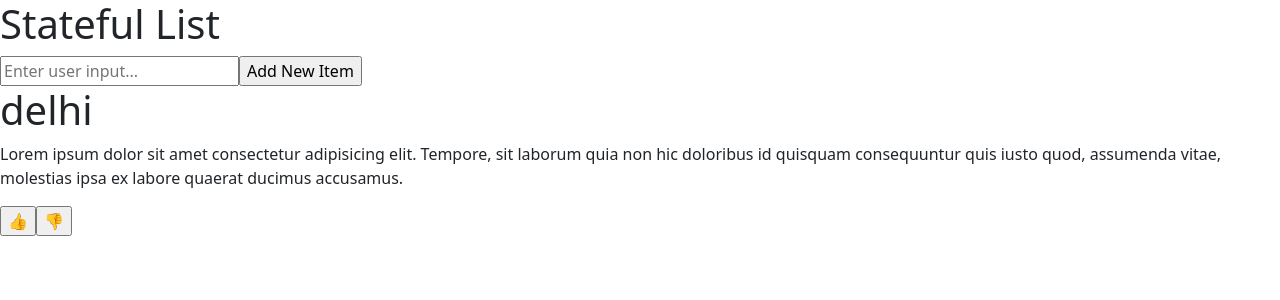
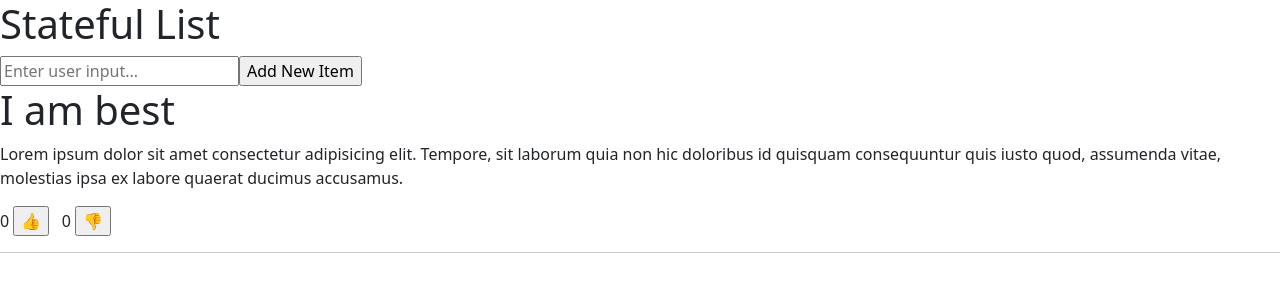
Before and after one commit to tejaswakchaure/react-fourth-app, a React (Create React App) app: page / in a window 1280 px wide. Shown: the top 300 px of the page. Built offline with nearby package versions, Linux system fonts and the light colour scheme.

Commit message:
like dilike counter

```diff
--- a/src/App.js
+++ b/src/App.js
@@ -11,7 +11,9 @@ function App() {
 
 function ListDemo() {
   let inputRef = useRef();
-  let [list, setList] = useState(["delhi"]);
+  let [list, setList] = useState(["I am best"]);
+  let[counter,setCounter] = useState(0);
+  let[counter2,setCounter2] = useState(0);
 
   let addItemAction = () => {
     // console.log(inputRef.current);
@@ -24,6 +26,16 @@ function ListDemo() {
     inputRef.current.value = "";
   };
 
+  let Likeme = () =>{
+    counter = counter +1;
+    setCounter(counter);
+
+  };
+  let disLikeMe = () =>{
+    counter2 = counter2 +1;
+    setCounter2(counter2);
+
+  };
   return (
     <>
       <input
@@ -46,8 +58,10 @@ function ListDemo() {
             ducimus accusamus.
           </p>
           <div>
-            <input type="button" value="&#128077;" />
-            <input type="button" value="&#128078;" />
+            {counter}&nbsp;<input type="button" value="&#128077;" onClick={Likeme} />
+            &nbsp;&nbsp;&nbsp;
+            {counter2}&nbsp;<input type="button" value="&#128078;" onClick={disLikeMe}/>
+            <hr/>
           </div>
         </div>
 
```
